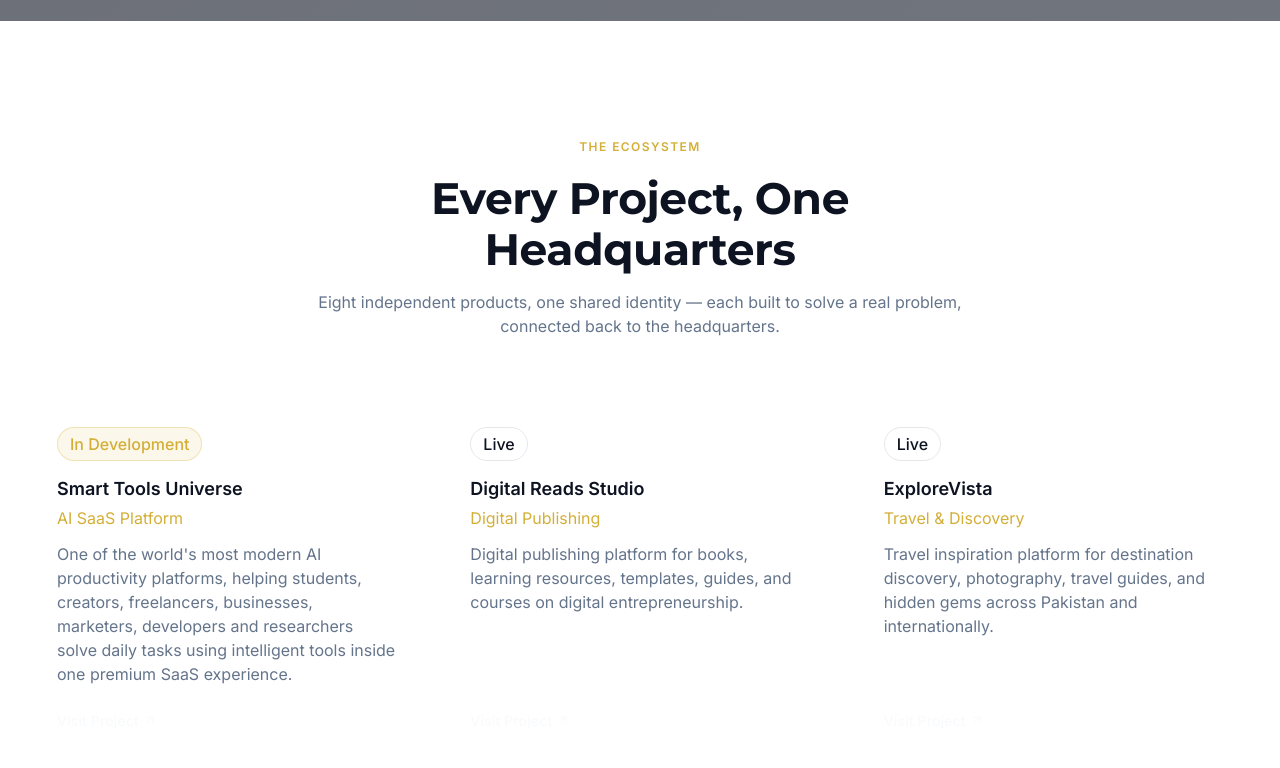
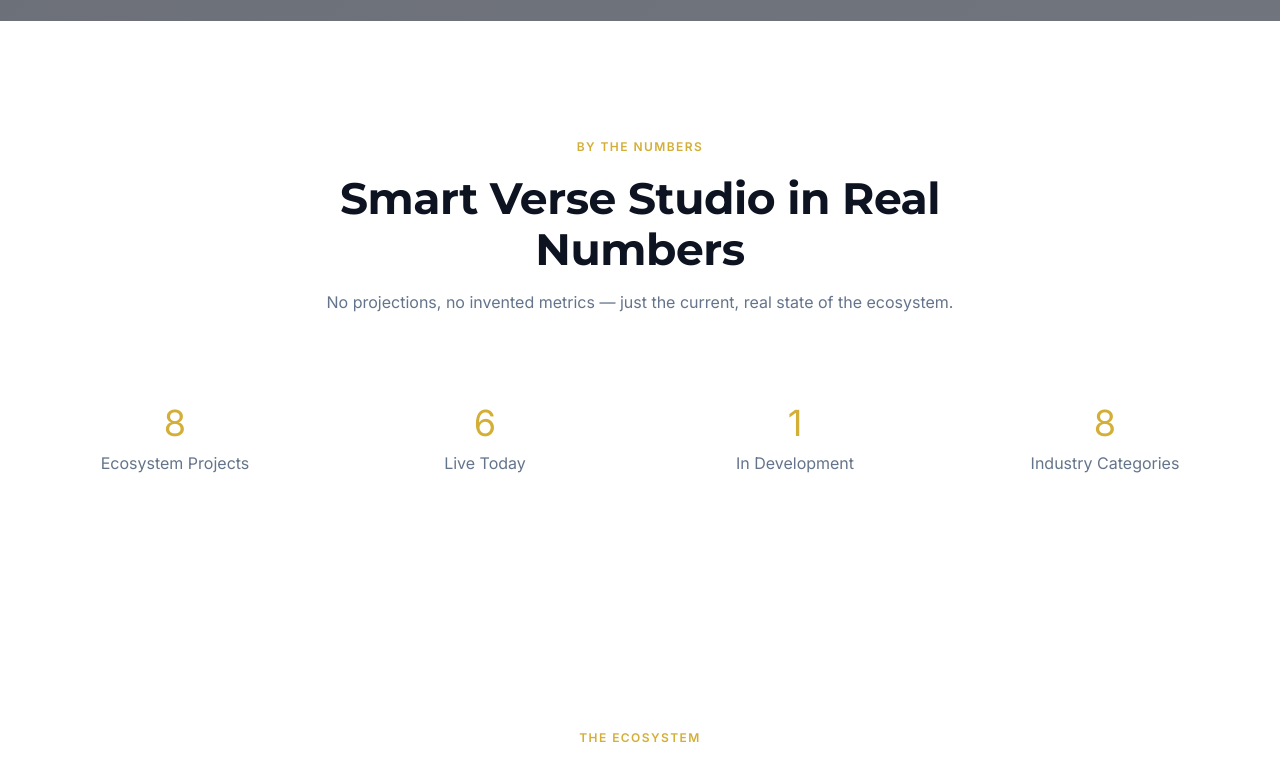
Before and after one commit to explorevista/smartverse-studio, a Next.js app: page / in a window 1280 px wide. Shown: the part 1120-1888 px from the top of the page. Built offline with nearby package versions, Linux system fonts and the light colour scheme.

Commit message:
fix: eliminate duplicate badge logic; feat: add real data-driven Statistics section

```diff
--- a/app/page.tsx
+++ b/app/page.tsx
@@ -2,6 +2,7 @@
 import { Hero } from "@/components/sections/hero";
 import { EcosystemOverview } from "@/components/sections/ecosystem-overview";
 import { Features } from "@/components/sections/features";
+import { Statistics } from "@/components/sections/statistics";
 import { FounderSection } from "@/components/sections/founder";
 import { Timeline } from "@/components/sections/timeline";
 import { CtaBanner } from "@/components/sections/cta-banner";
@@ -13,6 +14,7 @@
       <Navbar />
       <main>
         <Hero />
+        <Statistics />
         <EcosystemOverview />
         <Features />
         <FounderSection />
--- /dev/null
+++ b/components/sections/statistics.tsx
@@ -0,0 +1,44 @@
+import { Container, Section, Grid } from "@/components/ui/layout";
+import { GlassPanel } from "@/components/ui/glass-panel";
+import { SectionHeading } from "@/components/ui/section-heading";
+import { Typography } from "@/components/ui/typography";
+import { headquarters, ecosystemProjects } from "@/data/ecosystem";
+
+export function Statistics() {
+  const totalProjects = ecosystemProjects.length;
+  const liveProjects = ecosystemProjects.filter((p) => p.status === "live").length;
+  const inDevelopment = ecosystemProjects.filter((p) => p.status === "in-development").length;
+  const categories = new Set(ecosystemProjects.map((p) => p.category)).size;
+
+  const stats = [
+    { label: "Ecosystem Projects", value: totalProjects },
+    { label: "Live Today", value: liveProjects },
+    { label: "In Development", value: inDevelopment },
+    { label: "Industry Categories", value: categories },
+  ];
+
+  return (
+    <Section id="statistics">
+      <Container>
+        <SectionHeading
+          eyebrow="By the Numbers"
+          title={`${headquarters.name} in Real Numbers`}
+          description="No projections, no invented metrics — just the current, real state of the ecosystem."
+        />
+
+        <Grid cols={4} gap="md">
+          {stats.map((stat) => (
+            <GlassPanel key={stat.label} className="p-6 text-center">
+              <Typography as="span" variant="display-lg" className="!text-4xl text-primary">
+                {stat.value}
+              </Typography>
+              <Typography as="p" variant="body-sm" muted className="mt-2">
+                {stat.label}
+              </Typography>
+            </GlassPanel>
+          ))}
+        </Grid>
+      </Container>
+    </Section>
+  );
+}
--- a/components/ui/badge.tsx
+++ b/components/ui/badge.tsx
@@ -8,6 +8,8 @@
     variants: {
       variant: {
         live: "border-success/30 bg-success/10 text-success",
+        "in-development": "border-primary/30 bg-primary/10 text-primary",
+        planning: "border-slate-500/30 bg-slate-500/10 text-muted",
         beta: "border-primary/30 bg-primary/10 text-primary",
         "coming-soon": "border-slate-500/30 bg-slate-500/10 text-muted",
         premium: "border-primary/30 bg-primary/10 text-primary",
--- a/components/ui/card.tsx
+++ b/components/ui/card.tsx
@@ -1,5 +1,6 @@
 import * as React from "react";
 import { cn } from "@/lib/utils";
+import { Badge } from "@/components/ui/badge";
 
 export function Card({
   className,
@@ -19,26 +20,16 @@
   );
 }
 
+const statusLabels = {
+  live: "Live",
+  "in-development": "In Development",
+  planning: "Planning",
+} as const;
+
 export function CardBadge({
   status,
 }: {
   status: "live" | "in-development" | "planning";
 }) {
-  const statusMap = {
-    live: { label: "Live", className: "bg-success/10 text-success border-success/30" },
-    "in-development": { label: "In Development", className: "bg-primary/10 text-primary border-primary/30" },
-    planning: { label: "Planning", className: "bg-slate-500/10 text-muted border-slate-500/30" },
-  };
-  const { label, className } = statusMap[status];
-
-  return (
-    <span
-      className={cn(
-        "inline-flex items-center rounded-full border px-3 py-1 text-caption font-medium",
-        className
-      )}
-    >
-      {label}
-    </span>
-  );
+  return <Badge variant={status}>{statusLabels[status]}</Badge>;
 }
```
